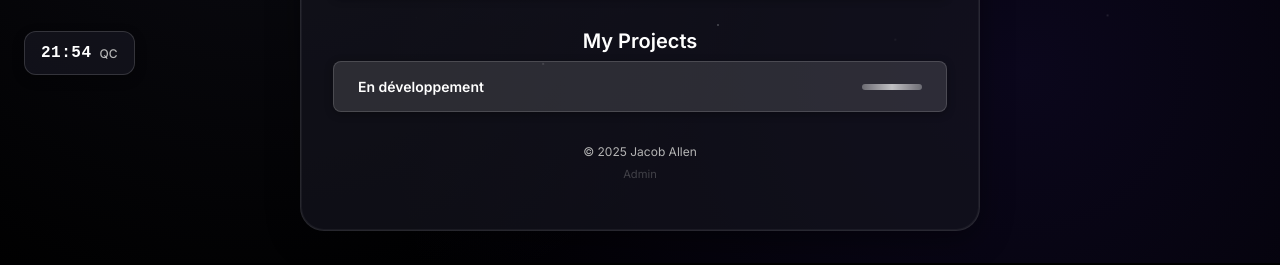
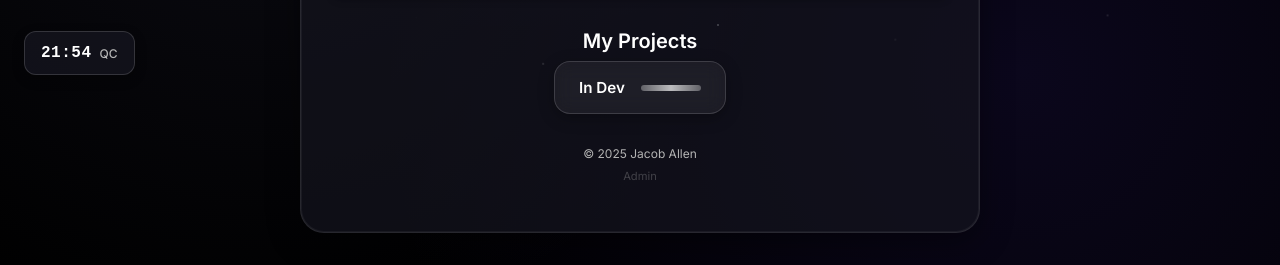
Before and after one commit to Allen-Jacob/personal-website, a plain HTML site: page index.html in a window 1280 px wide. Shown: the part 701-966 px from the top of the page. Drawn offline with Linux system fonts and the light colour scheme.

Commit message:
Update index.html and styles.css for development button enhancements; change text to English and improve styling.

```diff
--- a/index.html
+++ b/index.html
@@ -95,9 +95,10 @@
 
             </div>
             <>My Project - En développement -->
+            <!-- My Project - En développement -->
             <div class="links-container">
                 <a href="#" class="link-button dev-button">
-                    <span>En développement</span>
+                    <span class="dev-text">In Dev</span>
                     <div class="dev-bar"></div>
                 </a>
             </div>
--- a/styles.css
+++ b/styles.css
@@ -278,22 +278,48 @@ body {
     font-size: 0.75rem;
     color: var(--text-secondary);
 }
-/* Bouton “En développement” */
+/* ============================================
+   IN DEVELOPPEMENT BUTTON
+   ============================================ */
 .dev-button {
-    cursor: default; /* pas encore cliquable */
+    cursor: default; /* pas cliquable */
     pointer-events: none;
     display: flex;
     align-items: center;
-    justify-content: space-between;
+    justify-content: center; /* centrer le texte */
+    gap: 1rem; /* espace entre texte et barre */
+    padding: 1rem 1.5rem;
+    background: rgba(255, 255, 255, 0.05);
+    border: 1px solid rgba(255, 255, 255, 0.15);
+    border-radius: 16px;
+    backdrop-filter: blur(10px);
+    box-shadow: 0 4px 16px rgba(0,0,0,0.3);
+    transition: all 0.3s ease;
+    font-weight: 600;
+    font-size: 0.95rem;
+    color: #ffffff;
+    max-width: 320px;
+    margin: 0 auto;
 }
 
+.dev-button:hover {
+    background: rgba(255,255,255,0.08);
+    box-shadow: 0 6px 20px rgba(0,0,0,0.35);
+}
+
+.dev-text {
+    text-align: center;
+    flex-grow: 1; /* prendre l’espace disponible */
+}
+
+/* Barre animée */
 .dev-bar {
-    flex-shrink: 0;
     width: 60px;
     height: 6px;
+    border-radius: 3px;
     background: linear-gradient(90deg, rgba(255,255,255,0.3), rgba(255,255,255,0.7), rgba(255,255,255,0.3));
-    border-radius: 3px;
     animation: dev-slide 1.5s linear infinite;
+    flex-shrink: 0;
 }
 
 /* Animation de la barre */
@@ -302,10 +328,6 @@ body {
     100% { background-position: 200% 0%; }
 }
 
-/* Optionnel : effet léger au hover (cohérent avec ton style) */
-.dev-button:hover .dev-bar {
-    animation-duration: 1s;
-}
 
 /* ============================================
    RESPONSIVE
```
